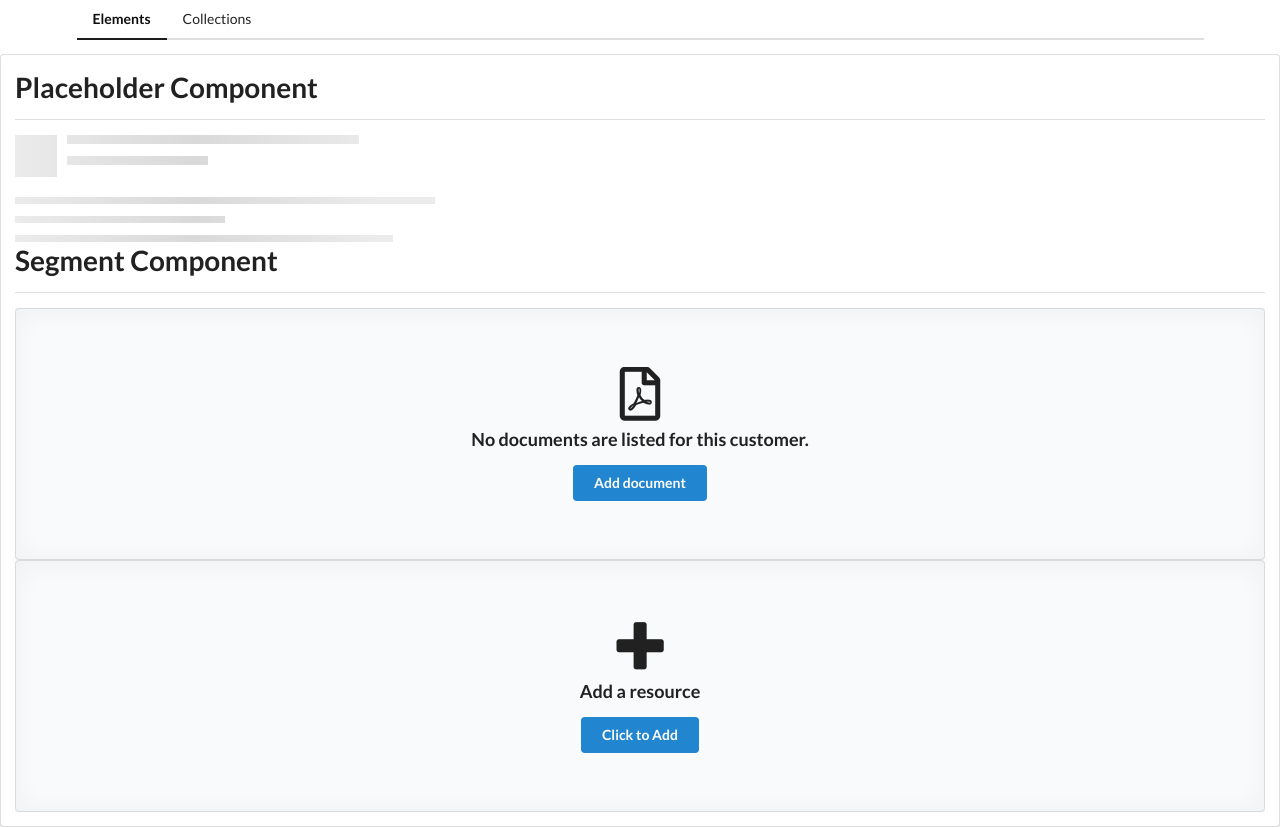
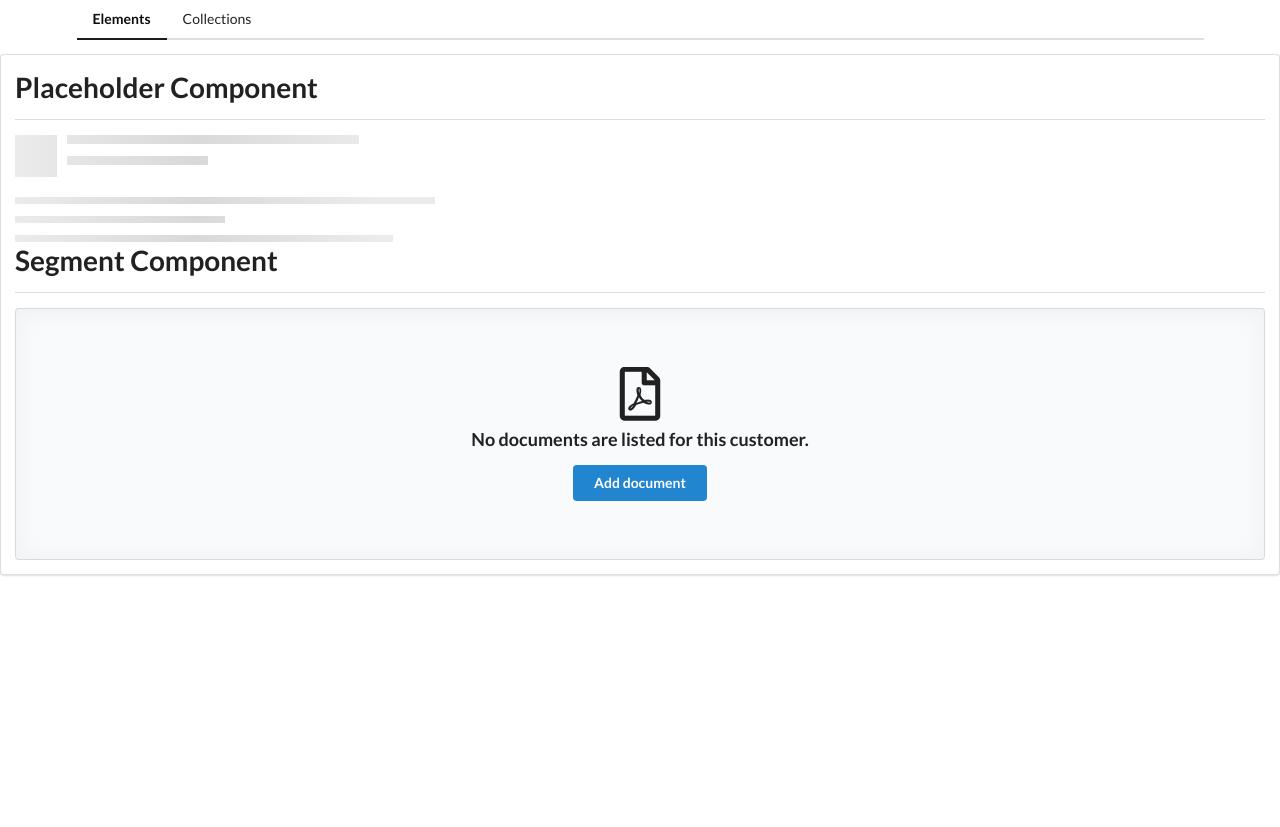
Before and after one commit to pyavchik/a-components, an Angular app: page /elements in a window 1280 px wide. After the commit the page ends 800 px from the top, so only its background shows below. Built offline with nearby package versions, Linux system fonts and the light colour scheme.

Commit message:
added table data

```diff
--- a/src/app/collections/collections-home/collections-home.component.html
+++ b/src/app/collections/collections-home/collections-home.component.html
@@ -1 +1,2 @@
-<p>collections-home works!</p>
+<app-divider></app-divider>
+<app-table [data]="data" [headers]="headers"></app-table>
--- a/src/app/collections/collections-home/collections-home.component.ts
+++ b/src/app/collections/collections-home/collections-home.component.ts
@@ -6,7 +6,16 @@ import { Component, OnInit } from '@angular/core';
   styleUrls: ['./collections-home.component.css']
 })
 export class CollectionsHomeComponent implements OnInit {
-
+  data = [
+    { name: 'James', age: 24, job: 'Designer'},
+    { name: 'Jill', age: 26, job: 'Engineer' },
+    { name: 'Elise', age: 25, job: 'Engineer'}
+  ];
+  headers = [
+    {key: 'name', labeld: 'Name'},
+    {key: 'age', labeld: 'Age'},
+    {key: 'job', labeld: 'Job'}
+  ];
   constructor() { }
 
   ngOnInit() {
--- a/src/app/collections/table/table.component.ts
+++ b/src/app/collections/table/table.component.ts
@@ -1,4 +1,4 @@
-import { Component, OnInit } from '@angular/core';
+import { Component, OnInit, Input } from '@angular/core';
 
 @Component({
   selector: 'app-table',
@@ -6,6 +6,8 @@ import { Component, OnInit } from '@angular/core';
   styleUrls: ['./table.component.css']
 })
 export class TableComponent implements OnInit {
+  @Input() data = [];
+  @Input() headers = [];
 
   constructor() { }
 
--- a/src/app/elements/elements-home/elements-home.component.html
+++ b/src/app/elements/elements-home/elements-home.component.html
@@ -14,12 +14,3 @@
     Add document
   </button>
 </app-segment>
-<app-segment>
-  <header>
-    <i class="add icon"></i>
-    Add a resource
-  </header>
-  <button class="ui primary button">
-    Click to Add
-  </button>
-</app-segment>
--- a/src/app/elements/segment/segment.component.css
+++ b/src/app/elements/segment/segment.component.css
@@ -0,0 +1,3 @@
+div.ui.icon.header:empty {
+  display: none;
+}
```
Also changed, not shown: src/app/collections/collections.module.ts (+11 -7 lines).
